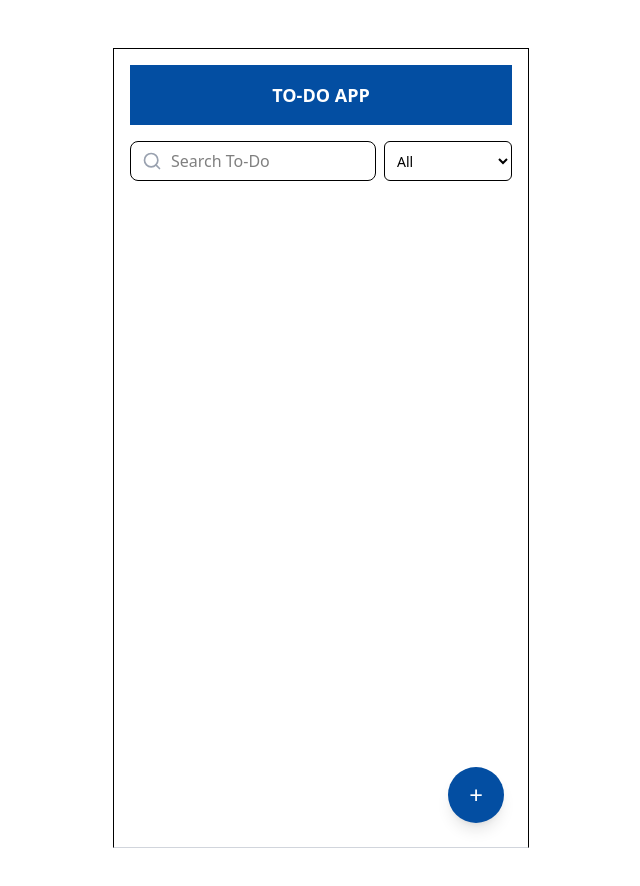
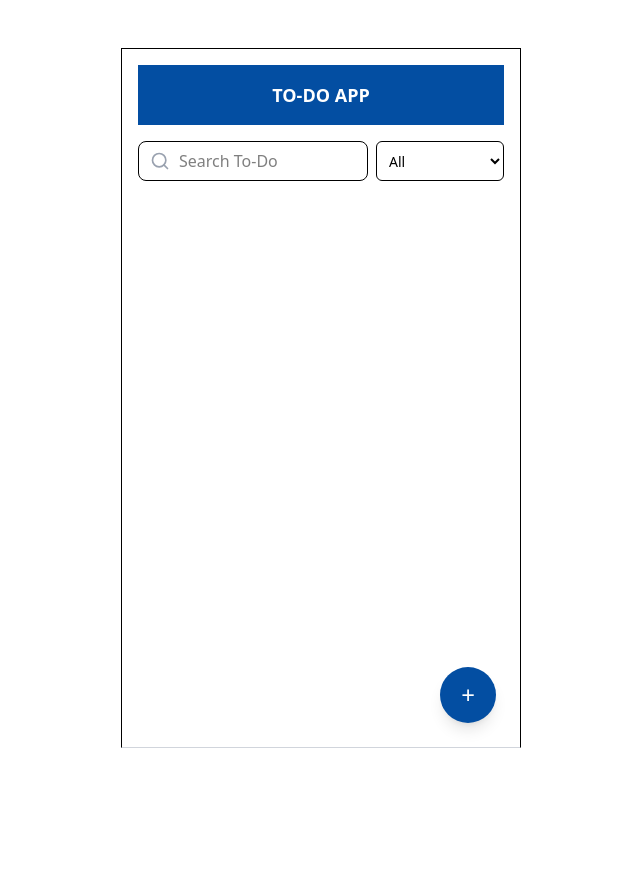
Before and after one commit to RAAKSH/task-manager, a React (Vite) app: page / in a window 1280 px wide. Shown: the top 886 px of the page, without its empty margins (319-959 px from the left). After the commit the page ends 864 px from the top, so only its background shows below. Built offline with nearby package versions, Linux system fonts and the light colour scheme.

Commit message:
UI changes

```diff
--- a/src/components/Task/index.tsx
+++ b/src/components/Task/index.tsx
@@ -151,7 +151,8 @@ function Tasks() {
   };
 
   return (
-    <div className="relative min-h-screen bg-white p-4 max-w-md mx-auto border-1 border-b-gray-300">
+    <div className="relative w-[400px] h-[700px] bg-white p-4 mx-auto border border-b-gray-300 overflow-hidden">
+      <div className="h-full overflow-y-auto">
       {mode === "list" ? (
         <Header />
       ) : (
@@ -228,6 +229,7 @@ function Tasks() {
           />
         )}
       </AnimatePresence>
+      </div>
     </div>
   );
 }
```
